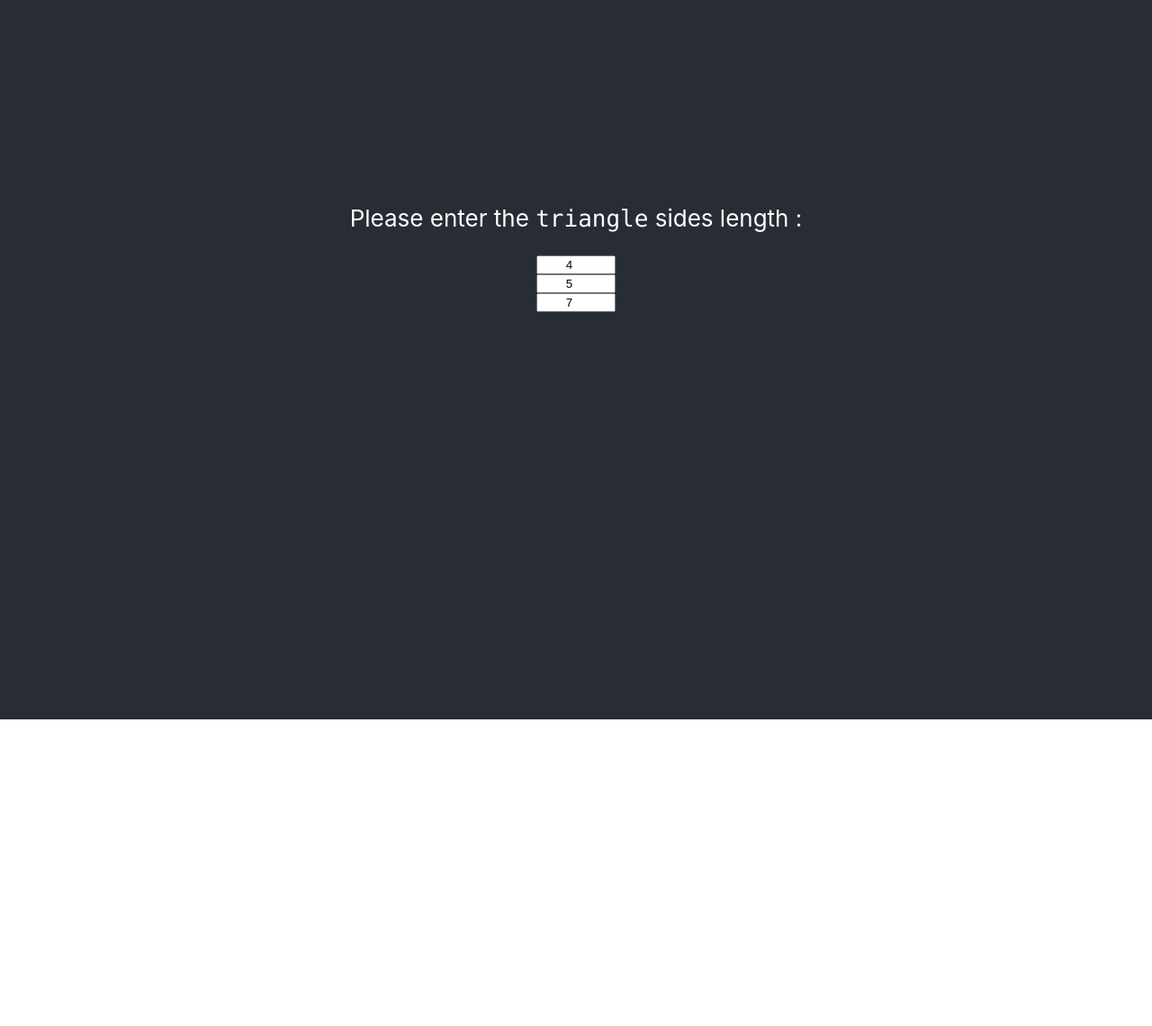
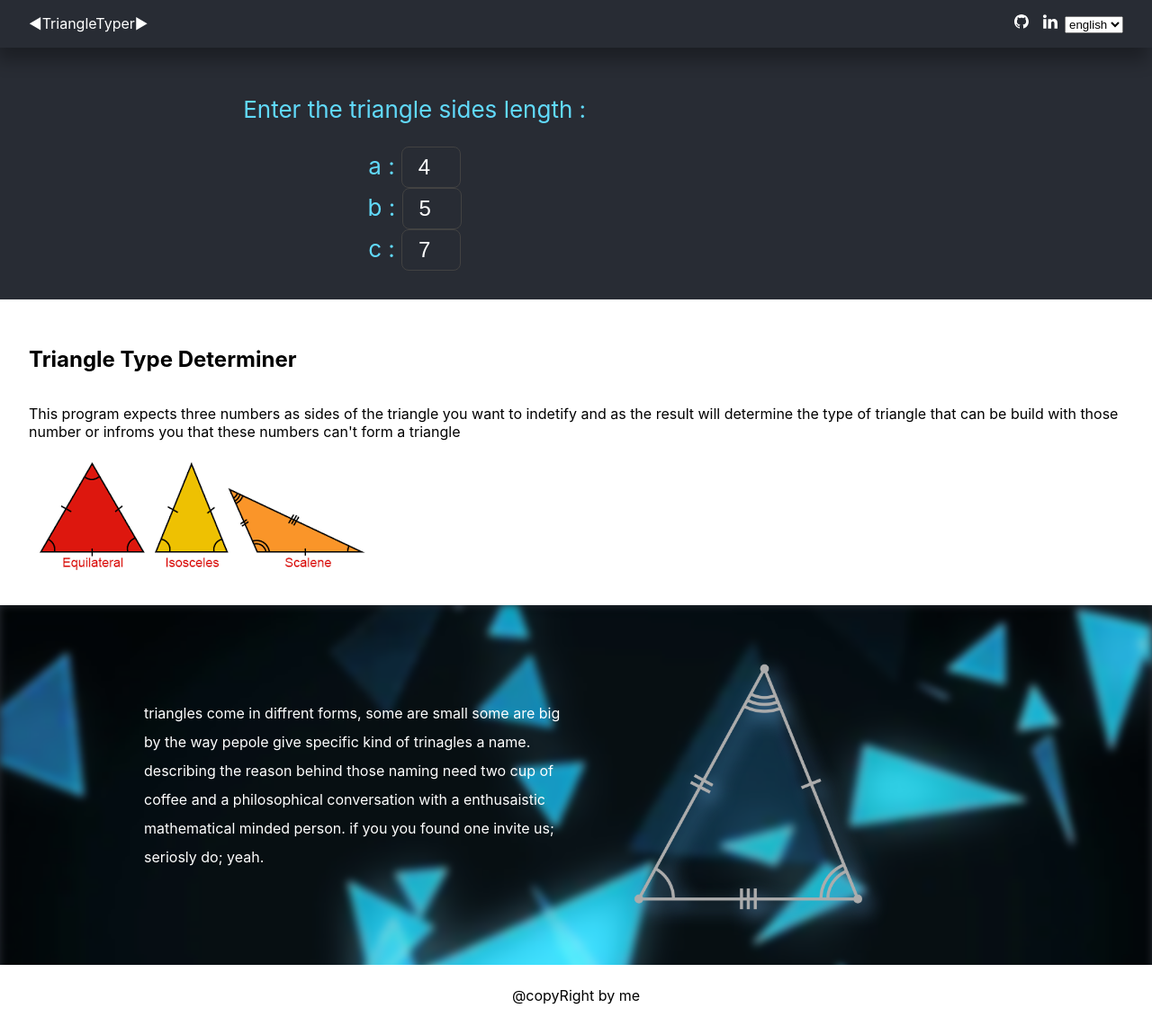
Before and after one commit to Mhmdrza/triangleTypeDeterminer, a React (Create React App) app: page / in a window 1280 px wide. Shown: the whole page at 90% size. Before the commit the page ends 800 px from the top, so only its background shows below. Built offline with nearby package versions, Linux system fonts and the light colour scheme; no server answers; the HTML template or start-up script is replaced by a standard one.

Commit message:
UI drastically improved

```diff
--- a/src/App.css
+++ b/src/App.css
@@ -1,21 +1,167 @@
-.App {
-  text-align: center;
-  background-color: #282c34;
-  min-height: 100vh;
-  display: flex;
-  flex-direction: column;
-  align-items: center;
-  justify-content: center;
-  font-size: calc(10px + 2vmin);
-  color: white;
+@keyframes slideIn {
+  from {
+    transform: scaleX(-1);
+    opacity: 0.7
+  }
 
+  to {
+    transform: scaleX(1);
+    opacity: 1
+  }
 }
 
-.App-link {
+.slide {
+  animation-name: slideIn;
+  animation-duration: 1s;
+}
+
+.app-root--rtl {
+  direction: rtl;
+}
+
+.app-root {
+  background-color: #282c34;
+}
+
+.header {
+  position: fixed;
+  top: 0;
+  left: 0;
+  display: flex;
+  justify-content: space-between;
+  width: 100%;
+  padding: 1rem 0rem;
+  z-index: 5;
+  background-color: #282c34;
+  color: white;
+  box-shadow: -4px 14px 19px 0px rgba(0, 0, 0, 0.31);
+}
+
+.app-name {
+  padding: 0 2rem;
+  cursor: pointer;
+  color: white;
+  text-decoration: none;
+}
+
+.app-name:hover {
   color: #61dafb;
 }
 
-.App>input {
+.nav-container {
+  padding: 0 2rem;
+}
+
+.link-icon {
+  padding: .5rem;
+  width: 3rem;
+  border-radius: 1.5rem;
+  cursor: pointer;
+}
+
+.link-icon>img {
+  width: 1rem;
+  height: 1rem;
+}
+
+.link-icon:hover {
+  background-color: #61dafb;
+  color: black;
+}
+
+.header-corrector {
+  margin-top: 3rem;
+}
+
+.header_button {}
+
+.intro {
+  position: relative;
+  min-height: 25rem;
+  display: flex;
+  align-items: center;
+  overflow: hidden;
+  padding: 0 10%;
+}
+
+.intro_background-image {
+  filter: blur(5px);
+  transform: scaleX(1);
+  position: absolute;
+  z-index: 0;
+  top: 0;
+  left: 0;
+  width: 100%;
+  height: 190%;
+}
+
+.intro_forground-image {
+  max-height: 20rem;
+  z-index: 2;
+  filter: contrast(10%) brightness(150%) drop-shadow(8px 8px 10px rgb(93, 150, 197));
+}
+
+.intro_text {
+  max-width: 30rem;
+  line-height: 2rem;
+  z-index: 1;
+  border-radius: .8rem;
+  padding: 2rem;
+  color: white;
+}
+
+.description {
+  display: flex;
+  padding: 2rem;
+  flex-direction: column;
+  background-color: white;
+  color: black;
+}
+
+.app {
   text-align: center;
-  width: 5rem;
+  display: flex;
+  padding: 2rem;
+  flex-direction: row;
+  align-items: center;
+  font-size: calc(10px + 2vmin);
+  box-shadow: -4px 14px 19px 0px rgba(185, 183, 183, 0.31);
+  color: white;
 }
+
+.app_inputs {
+  flex-grow: 3;
+  display: flex;
+  flex-direction: column;
+  color: #61dafb;
+}
+
+.app_result {
+  flex-grow: 1;
+  display: flex;
+  flex-direction: row;
+  align-items: center;
+}
+
+.app-link {
+  color: #61dafb;
+  max-width: 7rem;
+}
+
+.app_inputs input {
+  text-align: center;
+  border: 1px solid rgb(66, 66, 66);
+  background-color: transparent;
+  border-radius: .5rem;
+  padding: .5rem;
+  color: white;
+  font-size: 1.5rem;
+  width: 3rem;
+}
+
+.footer {
+  padding: .5rem;
+  background-color: white;
+
+  text-align: center;
+}
--- a/src/App.js
+++ b/src/App.js
@@ -1,12 +1,53 @@
 import React, { PureComponent } from 'react';
 import { triangleDrawer, clearCanvas } from './utils/triangle-drawer'
+import IntroBackground from './assets/maxresdefault.jpg'
+import TriangleSample from './assets/2000px-Triangle-scalene.svg.png'
+import TriangleTypes from './assets/images.png'
+import Github from './assets/Octicons-mark-github.svg'
+import Linkedin from './assets/Linked_in_alt.svg'
+import './App.css';
 
-import './App.css';
+const texts = {
+  en:{
+    appName: `◄TriangleTyper►`,
+    intro: `triangles come in diffrent forms, some are small some are big
+    by the way pepole give specific kind of trinagles a name.
+    describing the reason behind those naming need two cup of coffee
+    and a philosophical conversation with a enthusaistic mathematical minded person.
+    if you you found one invite us; seriosly do; yeah.
+    `,
+    descriptionHeading: `Triangle Type Determiner`,
+    description: `This program expects three numbers as sides of the triangle you want to indetify
+    and as the result will determine the type of triangle that can be build with those number or
+    infroms you that these numbers can't form a triangle`,
+    inputDescription: `Enter the triangle sides length`
+  },
+  fa:{
+    appName: `◄ نوع مثلث ►`,
+    intro: `مثلث ها انواع زیادی دارن ک  مردم به نوع خاصی از مثلث یک اسم نسبت دادن
+    اینکه این اسم از کجا اومده و بحث راجع بش به دو لیوان قهوه و ی ادم ریاضی دان و روانی نیاز داره
+    ک ساعت ها عمرمون رو تلف کنیم ک چرا اسم این شی رو گذاشتن فلان
+    `,
+    descriptionHeading: `تعیین کننده ی نوع مثلث`,
+    description: `این برنامه 3 عدد رو به عنوان ورودی میگیره و به شما میگه ک آیا این 3 عدد یک  مثلث رو تشکیل میدن یا نه. اگه این
+    3 عدد یک مثل رو تشکیل بدن، نوع مثل رو هم به شما خواهد گفت`,
+    inputDescription: `اصلاع مثل را وارد کنید`
+  }
+}
+const persianEquvilant = {
+  'A scalene triangle': "مثلث مختلف الاضلاع",
+  'An isosceles triangle': "مثلث متساوی الاضلاع",
+  'An equilateral triangle': "مثلث متساوی الاضلاع",
+  'These values can\'t form a triangle': "این اعدا یک مثل رو تشکیل نمیدهند",
+  'non-zero positive values are expected': "اعداد بزرگتر یا مساوی صفر وارد کنید",
+}
 
 class App extends PureComponent {
   constructor(props) {
     super(props)
     this.state = {
+      runAnimation : false,
+      language : 'en',
       side1 : 4,
       side2 : 5,
       side3 : 7,
@@ -14,17 +55,17 @@ class App extends PureComponent {
     this.canvas = React.createRef()
     this.inputChange = this.inputChange.bind(this)
     this.typeFetcher = this.typeFetcher.bind(this)
+    this.handleChange = this.handleChange.bind(this)
   }
 
   typeFetcher () {
     const { side1, side2, side3 } = this.state
-    if(typeof side1 === "number" && typeof side2 === "number" && typeof side3 === "number")
-      fetch(`/typeDeterminer?side1=${side1+"ss"}&side2=${side2}&side3=${side3}`).then(
+      fetch(`/typeDeterminer?side1=${side1}&side2=${side2}&side3=${side3}`).then(
         (response) => response.json().then(
           json => {
             json.isTriangle ? triangleDrawer(side1, side2, side3, this.canvas.current) : clearCanvas(this.canvas.current)
             this.setState({
-              message : json.description,
+              message : this.state.language === 'fa' ? persianEquvilant[json.description] : json.description,
               isTriangle : json.isTriangle
             })
           }
@@ -32,12 +73,22 @@ class App extends PureComponent {
       )
   }
 
+  handleChange(event) {
+    this.setState({
+      runAnimation: true,
+      language: event.target.value
+    });
+    setTimeout(() => {
+      this.setState({runAnimation:false})
+    }, 1500);
+    this.typeFetcher()
+  }
+
   inputChange = ( event )=> {
     this.setState(
       { [event.target.name] : event.target.type === 'number' ? parseFloat(event.target.value): 'nope'},
-      this.typeFetcher()
+        this.typeFetcher
     )
-
   }
 
   componentDidMount = () => {
@@ -45,20 +96,57 @@ class App extends PureComponent {
   }
 
   render() {
+    const lang = this.state.language
+    const shouldRunAnimation = this.state.runAnimation
     return (
-      <div className="App">
-          <p>
-            Please enter the <code>triangle</code> sides length :
-          </p>
-          <input value={this.state.side1} name="side1" type="number" onChange={this.inputChange}/>
-          <input value={this.state.side2} name="side2" type="number" onChange={this.inputChange}/>
-          <input value={this.state.side3} name="side3" type="number" onChange={this.inputChange}/>
-          <p className="App-link">
-            {this.state.message}
-          </p>
-          <canvas ref={this.canvas} style={{transform0 : 'rotate(-90deg)'}} width="200" height="200">
-            <p>Some default content can appear here.</p>
-          </canvas>
+      <div className={`${ shouldRunAnimation ? 'slide' : ''} app-root ${ this.state.language === "fa"? 'app-root--rtl' : ''}`}>
+        <header className="header">
+          <a href="/" className="app-name">{texts[lang].appName}</a>
+          <nav className="nav-container">
+            <a href="https://github.com/Mhmdrza/triangleTypeDeterminer" className="link-icon">
+              <img src={Github} alt=""/>
+            </a>
+            <a href="https://www.linkedin.com/in/mohammadrezaala/" className="link-icon">
+              <img src={Linkedin} alt=""/>
+            </a>
+            <select className="header_button" value={this.state.language} onChange={this.handleChange}>
+              <option value="en">english</option>
+              <option value="fa">فارسی</option>
+            </select>
+          </nav>
+        </header>
+        <div className="header-corrector"/>
+        <main className="app">
+          <div className="app_inputs">
+            <p> {texts[lang].inputDescription} : </p>
+            <span>a :  <input value={this.state.side1} name="side1" type="number" onChange={this.inputChange}/></span>
+            <span>b :  <input value={this.state.side2} name="side2" type="number" onChange={this.inputChange}/></span>
+            <span>c : <input value={this.state.side3} name="side3" type="number" onChange={this.inputChange}/></span>
+          </div>
+          <div className="app_result">
+            <canvas ref={this.canvas} style={{transform0 : 'rotate(-90deg)'}} width="200" height="200">
+              <p>Some default content can appear here.</p>
+            </canvas>
+            <p className="app-link">
+              {this.state.message}
+            </p>
+          </div>
+        </main>
+        <section className="description">
+          <h1>{texts[lang].descriptionHeading}</h1>
+          <div>
+            <p className="description_text">{texts[lang].description}</p>
+            <img src={TriangleTypes} className="" alt="types-of-triangles"/>
+          </div>
+        </section>
+        <section className="intro">
+          <p className="intro_text">{texts[lang].intro}</p>
+          <img src={TriangleSample} className="intro_forground-image" alt='sample-triangle' />
+          <img src={IntroBackground} className="intro_background-image" alt=""/>
+        </section>
+        <footer className="footer">
+          <p>@copyRight by me</p>
+        </footer>
       </div>
     );
   }
```
